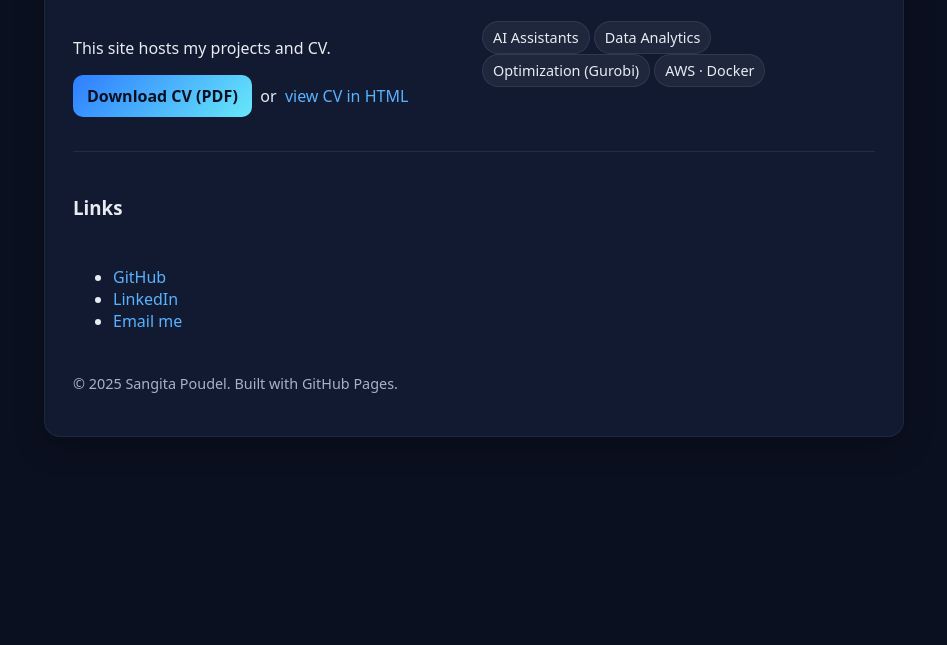
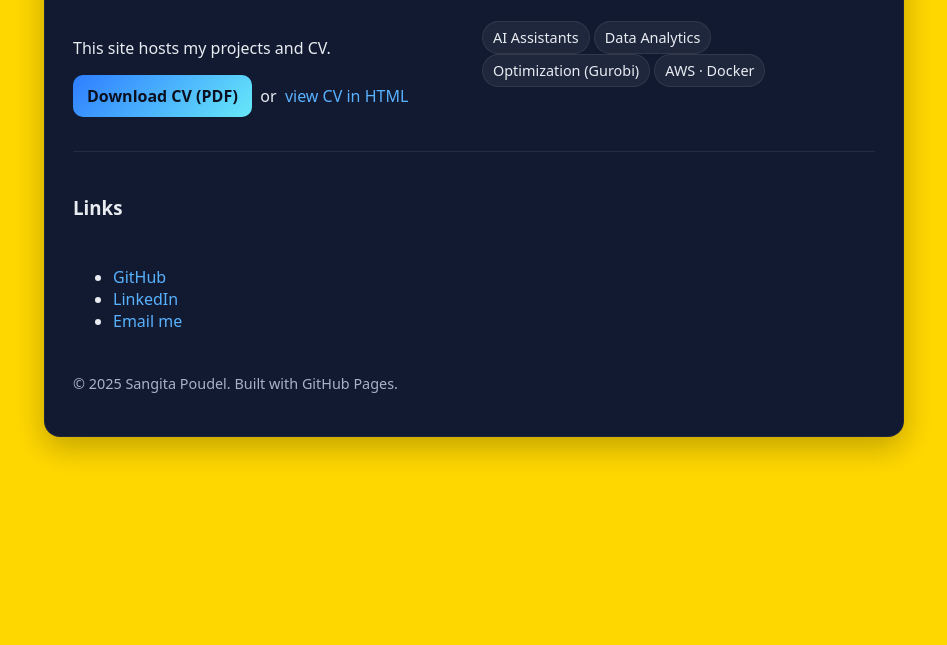
Before and after one commit to spoudel97/spoudel97.github.io, a plain HTML site: page index.html in a window 1280 px wide. Shown: the part 155-800 px from the top of the page, without its empty margins (166-1113 px from the left). Drawn offline with Linux system fonts and the light colour scheme.

Commit message:
Update styles.css

```diff
--- a/styles.css
+++ b/styles.css
@@ -1 +1 @@
-:root{--bg:#0b1020;--card:#121a31;--text:#e8ecf1;--muted:#a7b2c8;--accent:#59b2ff}*{box-sizing:border-box}html,body{margin:0;padding:0;font-family:ui-sans-serif,system-ui,-apple-system,Segoe UI,Roboto,Arial;background:var(--bg);color:var(--text)}a{color:var(--accent);text-decoration:none}a:hover{text-decoration:underline}.container{max-width:900px;margin:0 auto;padding:40px 20px}.card{background:var(--card);border:1px solid rgba(255,255,255,.06);border-radius:16px;padding:28px;box-shadow:0 10px 30px rgba(0,0,0,.25)}h1{font-size:2.2rem;margin:0 0 8px 0}h2{font-size:1.2rem;color:var(--muted);font-weight:500;margin:0 0 20px 0}.section{margin-top:24px;display:grid;gap:12px}.tag{display:inline-block;background:rgba(255,255,255,.06);border:1px solid rgba(255,255,255,.08);padding:6px 10px;border-radius:999px;font-size:.9rem}.grid{display:grid;gap:16px}.grid-2{grid-template-columns:repeat(auto-fit,minmax(240px,1fr))}.footer{margin-top:26px;color:var(--muted);font-size:.9rem}.btn{display:inline-block;padding:10px 14px;background:linear-gradient(135deg,#2e7dff,#67e8f9);color:#0b1020;border-radius:10px;font-weight:600}hr{border:none;border-top:1px solid rgba(255,255,255,.08);margin:18px 0}
+:root{--bg: gold;--card:#121a31;--text:#e8ecf1;--muted:#a7b2c8;--accent:#59b2ff}*{box-sizing:border-box}html,body{margin:0;padding:0;font-family:ui-sans-serif,system-ui,-apple-system,Segoe UI,Roboto,Arial;background:var(--bg);color:var(--text)}a{color:var(--accent);text-decoration:none}a:hover{text-decoration:underline}.container{max-width:900px;margin:0 auto;padding:40px 20px}.card{background:var(--card);border:1px solid rgba(255,255,255,.06);border-radius:16px;padding:28px;box-shadow:0 10px 30px rgba(0,0,0,.25)}h1{font-size:2.2rem;margin:0 0 8px 0}h2{font-size:1.2rem;color:var(--muted);font-weight:500;margin:0 0 20px 0}.section{margin-top:24px;display:grid;gap:12px}.tag{display:inline-block;background:rgba(255,255,255,.06);border:1px solid rgba(255,255,255,.08);padding:6px 10px;border-radius:999px;font-size:.9rem}.grid{display:grid;gap:16px}.grid-2{grid-template-columns:repeat(auto-fit,minmax(240px,1fr))}.footer{margin-top:26px;color:var(--muted);font-size:.9rem}.btn{display:inline-block;padding:10px 14px;background:linear-gradient(135deg,#2e7dff,#67e8f9);color:#0b1020;border-radius:10px;font-weight:600}hr{border:none;border-top:1px solid rgba(255,255,255,.08);margin:18px 0}
```
